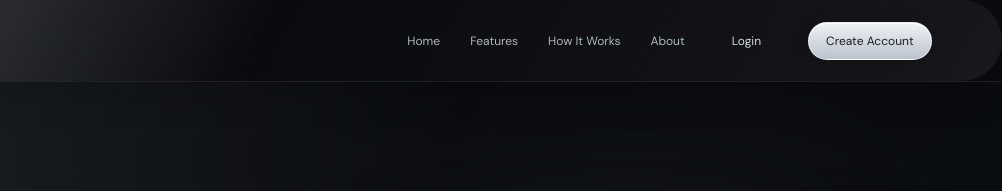
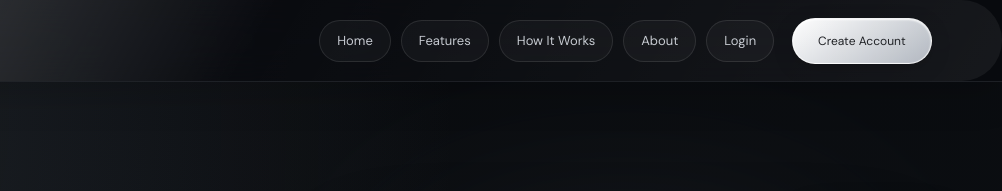
Before and after one commit to zixinxziev/WORKHOYSPACE, a website: page public/index.html in a window 1280 px wide. Shown: the top 191 px of the page, 278-1280 px from the left. Drawn offline with Linux system fonts and the light colour scheme; no server answers.

Commit message:
Add sticky header and navigation styles

```diff
--- a/public/styles.css
+++ b/public/styles.css
@@ -393,3 +393,99 @@ body.ahoy-cursor-active #ahoy-cursor-glow,body.ahoy-cursor-active #ahoy-cursor-d
   .final-cta{border-radius:18px}
   .ws-nav button:hover{transform:none}
 }
+
+/* TOP BAR — FLOATING GLASS BUTTONS */
+.site-header {
+  position: sticky;
+  top: 0;
+  z-index: 1000;
+  transition:
+    transform .48s cubic-bezier(.22,.75,.25,1),
+    opacity .38s ease,
+    background .3s ease;
+  will-change: transform;
+}
+
+.site-header.nav-hidden {
+  transform: translateY(-115%);
+  opacity: 0;
+  pointer-events: none;
+}
+
+#mainNav {
+  display: flex;
+  align-items: center;
+  gap: 10px;
+}
+
+#mainNav a,
+#mainNav .nav-login {
+  display: inline-flex;
+  align-items: center;
+  justify-content: center;
+  min-height: 42px;
+  padding: 0 17px;
+  border: 1px solid rgba(255,255,255,.10);
+  border-radius: 999px;
+  color: #c5c9d0;
+  background: rgba(255,255,255,.035);
+  text-decoration: none;
+  font-size: 13px;
+  transition: all .28s cubic-bezier(.2,.8,.2,1);
+  cursor: pointer;
+}
+
+#mainNav a:hover,
+#mainNav .nav-login:hover {
+  color: #fff;
+  background: linear-gradient(
+    145deg,
+    rgba(255,255,255,.19),
+    rgba(255,255,255,.055)
+  );
+  border-color: rgba(255,255,255,.3);
+  box-shadow:
+    0 7px 22px rgba(0,0,0,.3),
+    inset 0 1px 1px rgba(255,255,255,.2);
+  transform: translateY(-3px);
+}
+
+#mainNav .nav-register {
+  min-height: 46px;
+  padding: 0 25px;
+  margin-left: 8px;
+  border: 1px solid rgba(255,255,255,.75);
+  border-radius: 999px;
+  color: #17191d;
+  background: linear-gradient(145deg,#fff,#aeb4bd);
+  box-shadow:
+    0 5px 18px rgba(0,0,0,.25),
+    inset 0 1px 2px rgba(255,255,255,.9);
+  transition: all .28s ease;
+}
+
+#mainNav .nav-register:hover {
+  transform: translateY(-3px) scale(1.035);
+  box-shadow:
+    0 10px 28px rgba(255,255,255,.13),
+    0 8px 20px rgba(0,0,0,.3);
+  filter: brightness(1.08);
+}
+
+#mainNav a:active,
+#mainNav button:active {
+  transform: translateY(0) scale(.96);
+}
+
+@media(max-width:760px) {
+  #mainNav {
+    gap: 5px;
+  }
+
+  #mainNav a,
+  #mainNav button {
+    padding-left: 10px;
+    padding-right: 10px;
+    font-size: 11px;
+  }
+}
```
